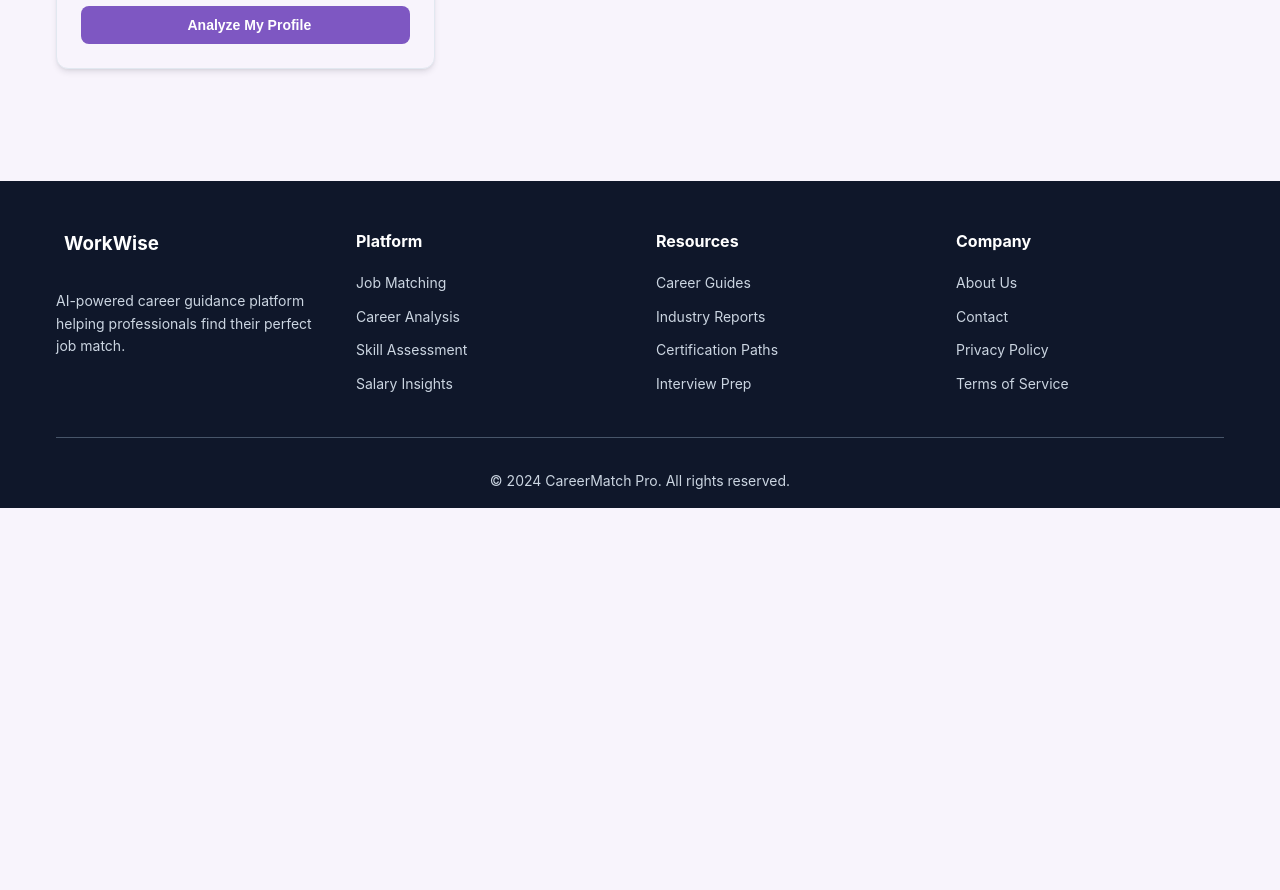
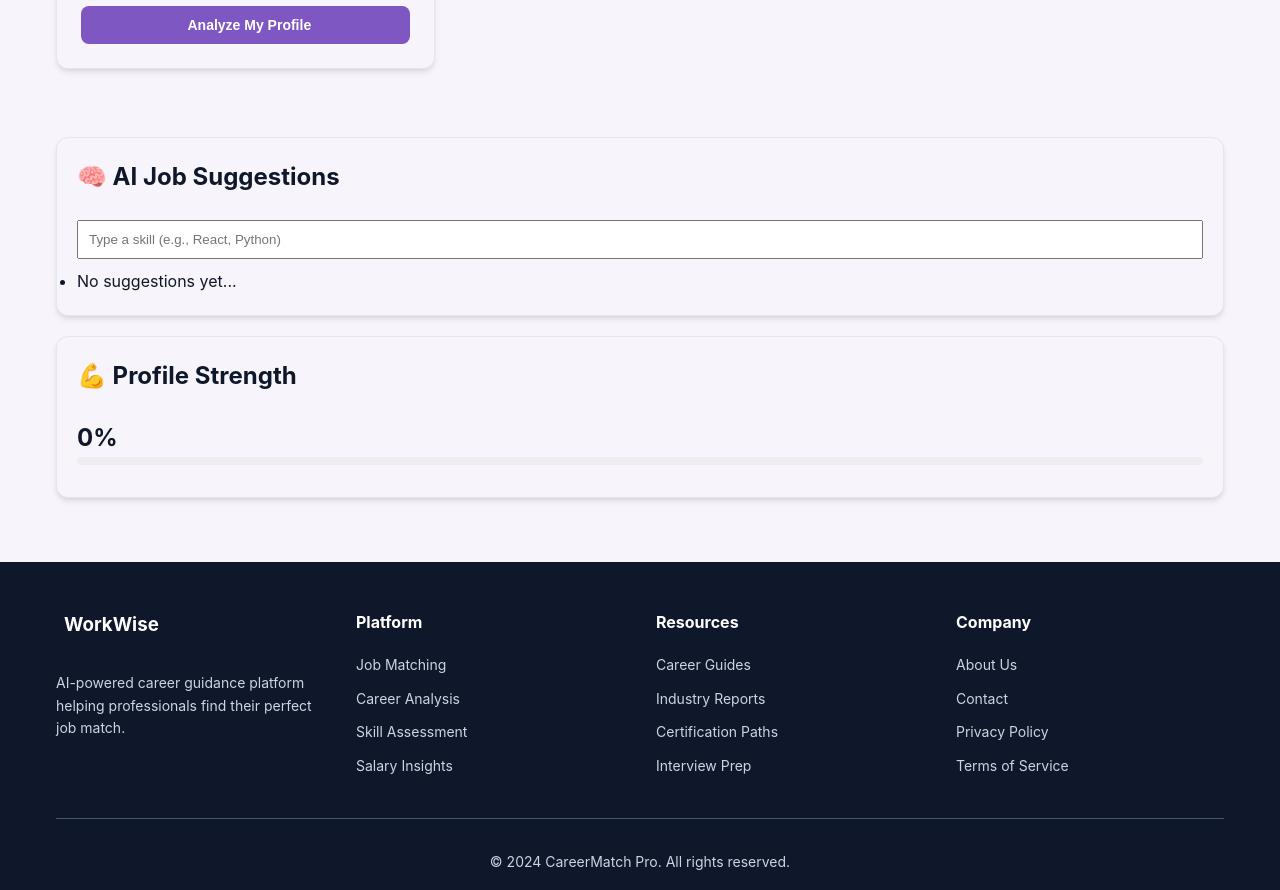
Before and after one commit to YUVASREE-hackathon/Summer-internship, a Next.js app: page / in a window 1280 px wide. Shown: the part 1100-1990 px from the top of the page. Before the commit the page ends 1608 px from the top, so only its background shows below. Built offline with nearby package versions, Linux system fonts and the light colour scheme.

Commit message:
Fix: hydration error in CountdownTimer with hasMounted check

```diff
--- /dev/null
+++ b/components/CountdownTimer.jsx
@@ -0,0 +1,47 @@
+import React, { useState, useEffect } from "react";
+
+const dummyJobs = [
+  { role: "Frontend Developer", skill: "React" },
+  { role: "Backend Developer", skill: "Node" },
+  { role: "Data Scientist", skill: "Python" },
+  { role: "DevOps Engineer", skill: "Docker" },
+  { role: "AI Engineer", skill: "Machine Learning" },
+];
+
+const LiveJobSuggestions = () => {
+  const [keyword, setKeyword] = useState("");
+  const [suggestions, setSuggestions] = useState([]);
+
+  useEffect(() => {
+    if (keyword.trim() === "") {
+      setSuggestions([]);
+    } else {
+      const matches = dummyJobs.filter((job) =>
+        job.skill.toLowerCase().includes(keyword.toLowerCase())
+      );
+      setSuggestions(matches);
+    }
+  }, [keyword]);
+
+  return (
+    <div className="card" style={{ marginTop: "20px", padding: "20px" }}>
+      <h3>🧠 AI Job Suggestions</h3>
+      <input
+        type="text"
+        placeholder="Type a skill (e.g., React, Python)"
+        value={keyword}
+        onChange={(e) => setKeyword(e.target.value)}
+        style={{ width: "100%", padding: "10px", marginBottom: "10px" }}
+      />
+      <ul>
+        {suggestions.length > 0 ? (
+          suggestions.map((job, i) => <li key={i}>🔍 {job.role}</li>)
+        ) : (
+          <li>No suggestions yet...</li>
+        )}
+      </ul>
+    </div>
+  );
+};
+
+export default LiveJobSuggestions;
--- /dev/null
+++ b/components/InternshipTracker.jsx
@@ -0,0 +1,39 @@
+import React, { useState, useEffect } from "react";
+
+const ProfileStrengthMeter = () => {
+  const [strength, setStrength] = useState(0);
+
+  useEffect(() => {
+    const tech = document.getElementById("technicalSkillInput")?.value.trim();
+    const soft = document.getElementById("softSkillInput")?.value.trim();
+    const cert = document.getElementById("certificationInput")?.value.trim();
+    const exp = document.getElementById("experienceLevel")?.value;
+
+    let score = 0;
+    if (tech) score += 25;
+    if (soft) score += 25;
+    if (cert) score += 25;
+    if (exp) score += 25;
+
+    setStrength(score);
+  });
+
+  return (
+    <div className="card" style={{ marginTop: "20px", padding: "20px" }}>
+      <h3>💪 Profile Strength</h3>
+      <div style={{ fontSize: "1.5rem", fontWeight: "bold" }}>{strength}%</div>
+      <div className="progress-bar" style={{ background: "#eee", height: "8px" }}>
+        <div
+          style={{
+            width: `${strength}%`,
+            background: "#22c55e",
+            height: "100%",
+            transition: "0.5s",
+          }}
+        />
+      </div>
+    </div>
+  );
+};
+
+export default ProfileStrengthMeter;
--- a/pages/index.js
+++ b/pages/index.js
@@ -1,4 +1,6 @@
 import React from "react";
+import CountdownTimer from "../components/CountdownTimer";
+import InternshipTracker from "../components/InternshipTracker";
 
 const Index = () => {
   // Handler placeholder for scroll button
@@ -301,6 +303,10 @@ const Index = () => {
           </div>
         </div>
       </main>
+<div className="container">
+  <CountdownTimer />
+  <InternshipTracker />
+</div>
 
       {/* Footer */}
       <footer className="footer">
```
